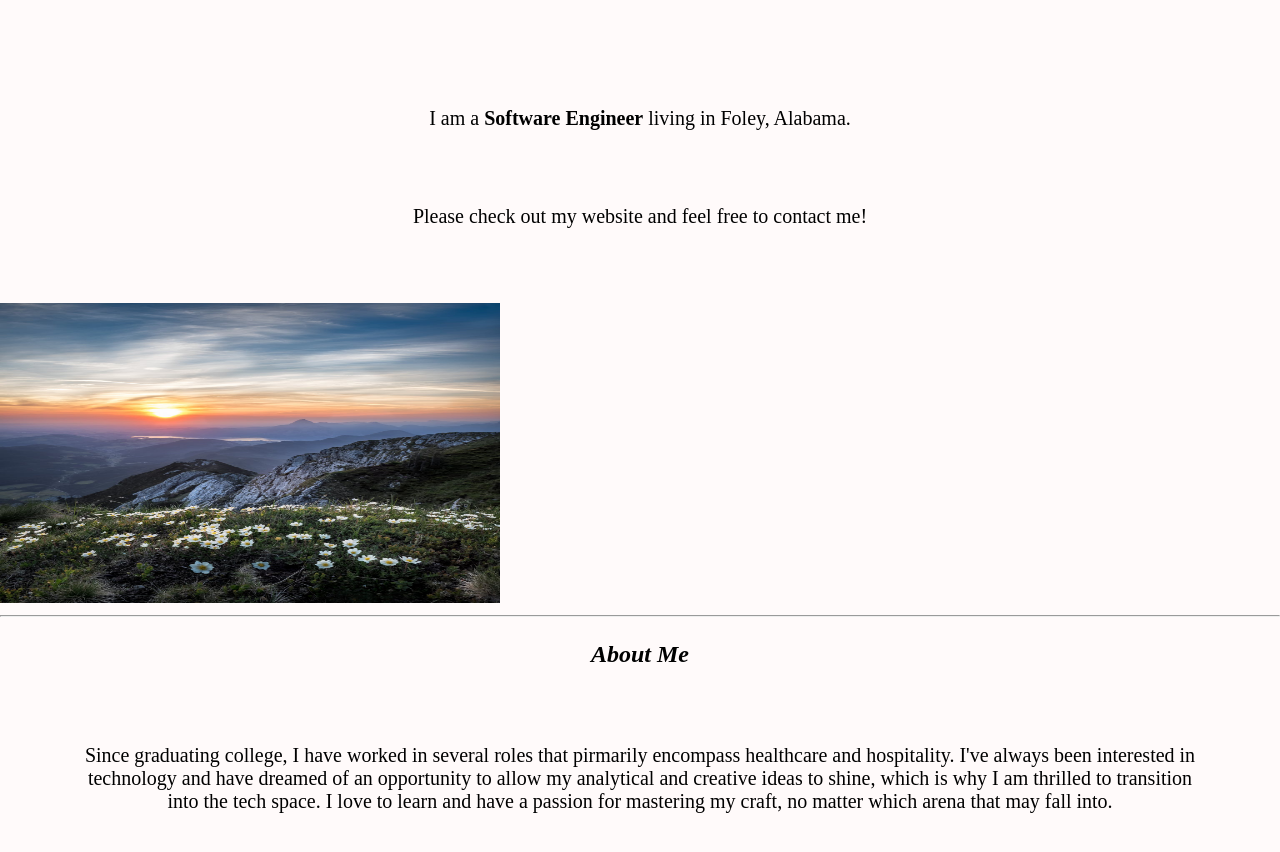
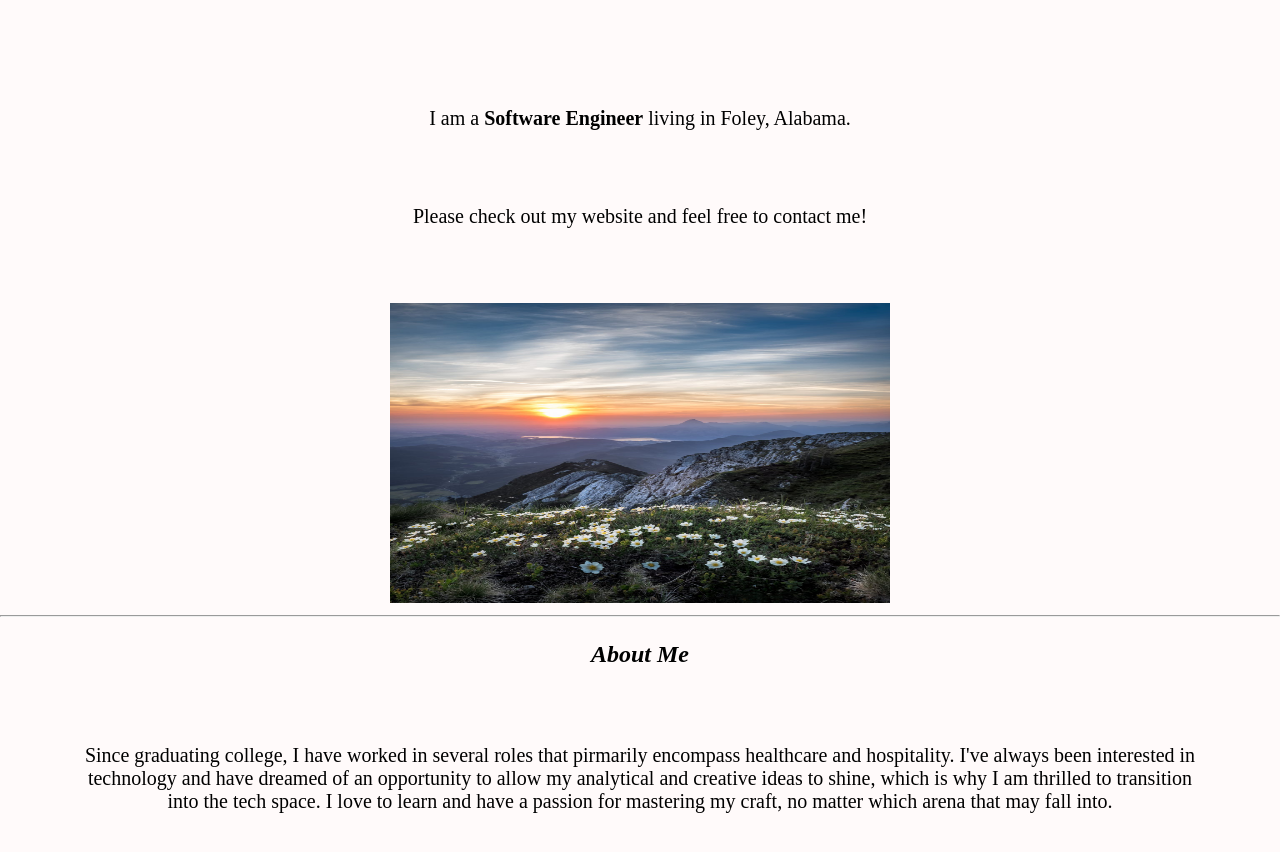
Before and after one commit to Juju-Codes/JuliaHornerPortfolio, a plain HTML site: page index.html in a window 1280 px wide. Shown: the part 224-1076 px from the top of the page. Drawn offline with nearby package versions, Linux system fonts and the light colour scheme.

Commit message:
Image placement

```diff
--- a/index.html
+++ b/index.html
@@ -42,7 +42,7 @@ href="http://cdnjs.cloudflare.com/ajax/libs/normalize/3.0.1/normalize.min.css">
   </section>
 
 
-<img src ="images/mountain.jpeg" alt="Sunrise over the mountain" width="500" height="300">
+<center><img src ="images/mountain.jpeg" alt="Sunrise over the mountain" width="500" height="300"></center>
 
 
 <hr>
```
